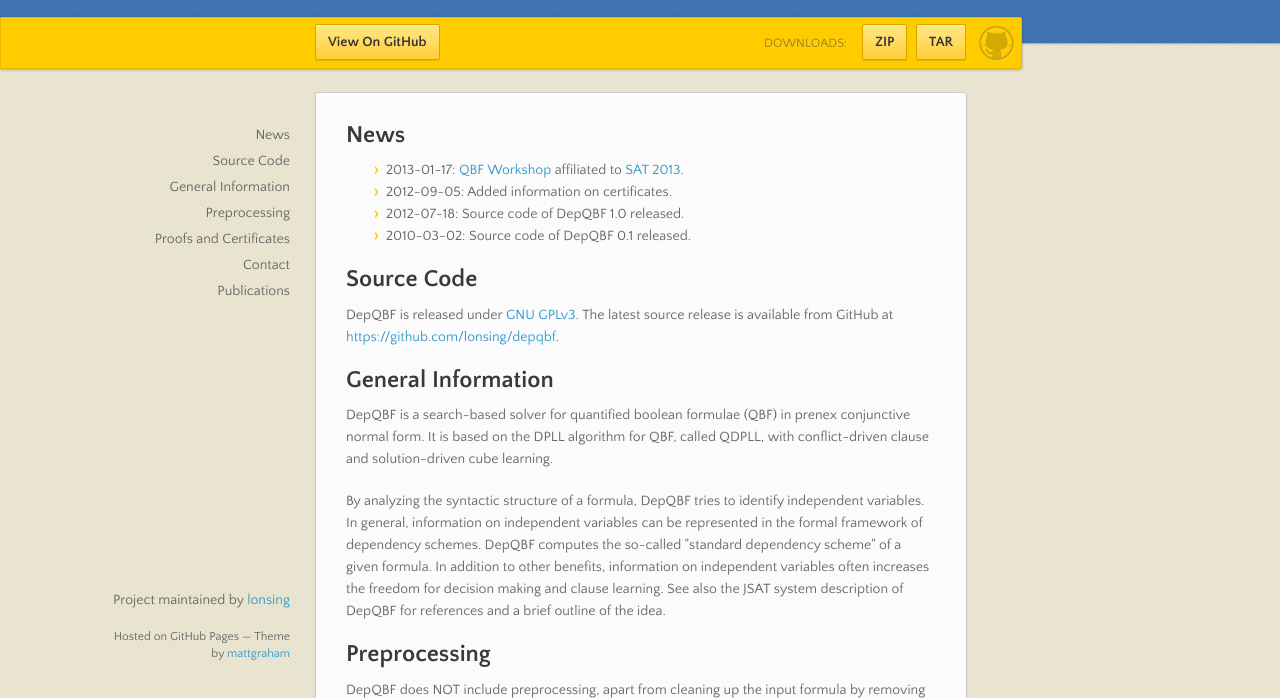
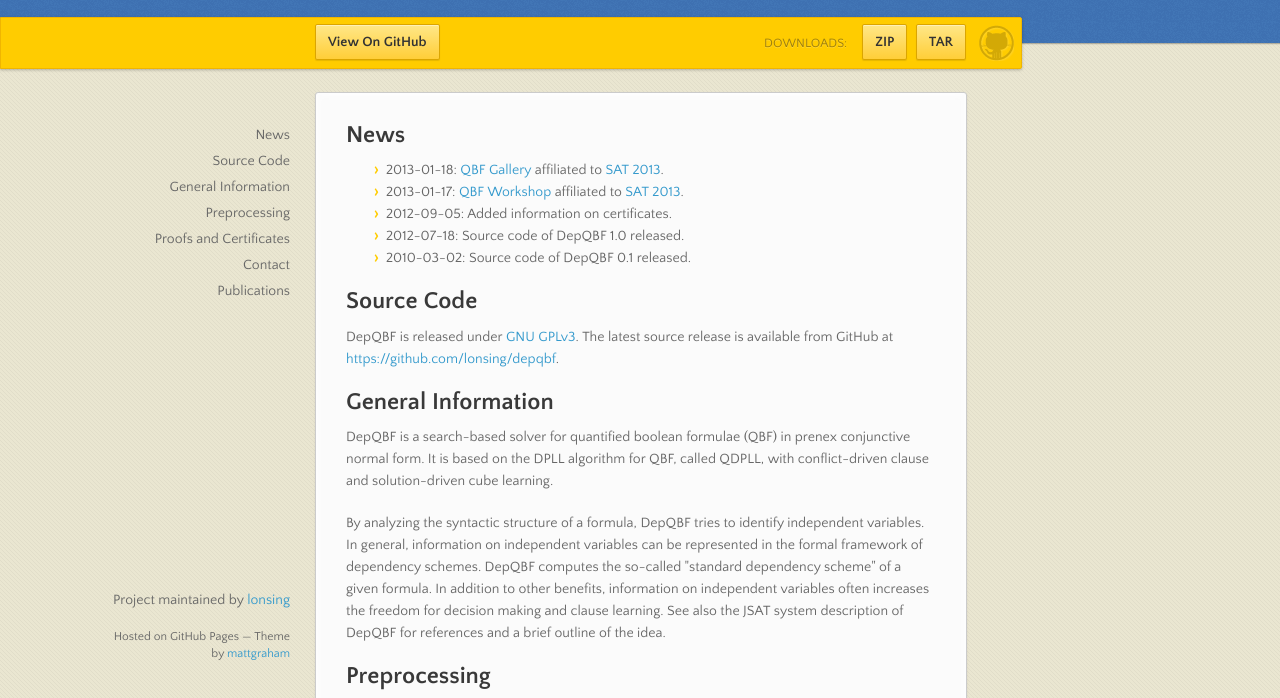
Before and after one commit to lonsing/depqbf, a plain HTML site: page index.html in a window 1280 px wide. Shown: the part 98-796 px from the top of the page. Drawn offline with nearby package versions, Linux system fonts and the light colour scheme.

Commit message:
added link to qbf gallery 2013

```diff
--- a/index.html
+++ b/index.html
@@ -45,6 +45,8 @@
 
 <h2>News</h2>
 <ul>
+<li>2013-01-18: <a href="http://www.kr.tuwien.ac.at/events/qbfgallery2013/">QBF Gallery</a>
+  affiliated to <a href="http://sat2013.cs.helsinki.fi/">SAT 2013</a>.</li>
 <li>2013-01-17: <a href="http://fmv.jku.at/qbf2013/">QBF Workshop</a>
   affiliated to <a href="http://sat2013.cs.helsinki.fi/">SAT 2013</a>.</li>
 <li>2012-09-05: Added information on certificates.</li>
```
